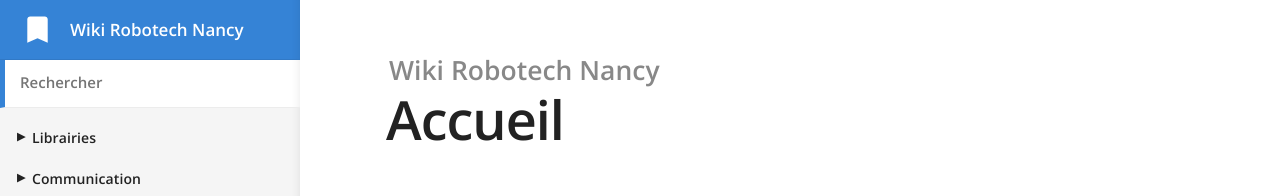
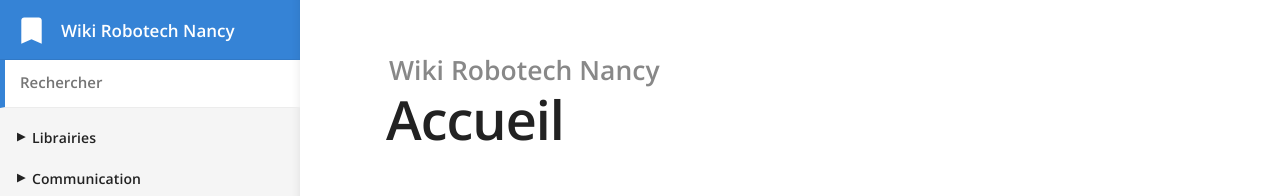
Before and after one commit to RobotechNancy/robotechnancy.github.io, a Jekyll site: the page built from _includes/index.md, in a window 1280 px wide. Shown: the top 196 px of the page. Built offline with Jekyll 4.4.1, drawn with Linux system fonts in a browser that asks for light colours.

Commit message:
Optimisation SSR

```diff
--- a/Gemfile
+++ b/Gemfile
@@ -3,9 +3,6 @@
 gem 'jekyll', '3.9.3'
 
 group :jekyll_plugins do
-  gem 'jekyll-feed', '0.15.1'
-  gem 'jekyll-seo-tag', '2.8.0'
-  gem 'jekyll-sitemap', '1.4.0'
   gem 'github-pages', '228'
   gem 'faraday-retry', '2.1.0'
   gem 'webrick', '1.8.1'
--- a/_config.yml
+++ b/_config.yml
@@ -4,34 +4,12 @@
 title: Wiki Robotech Nancy
 domain: robotechnancy.github.io
 url: https://robotechnancy.github.io/
-
-google_analytics_key:
 show_full_navigation: true
-include:
-  - _includes
-
-# Values for the jekyll-seo-tag gem (https://github.com/jekyll/jekyll-seo-tag)
-logo: /images/icons/siteicon.webp
-description: Wiki du pôle informatique de Robotech Nancy
-author:
-  name: MrSpaar
-  email:
-  twitter: MrSpaar
-social:
-  name: Wiki Robotech Nancy
-  links:
-    - https://github.com/RobotechNancy
-    - https://robotech.polytech-nancy.univ-lorraine.fr/
 
 # -----
 # Build
 
-timezone: Europe/Paris
-permalink: pretty
-
 plugins:
-  - jekyll-sitemap
-  - jekyll-seo-tag
   - jekyll-feed
 
 exclude:
@@ -39,6 +17,9 @@
   - Gemfile.lock
   - README.md
   - LICENCE
+
+include:
+  - _includes
 
 collections:
   docs:
--- a/_layouts/default.html
+++ b/_layouts/default.html
@@ -5,30 +5,26 @@
 		<meta charset="utf-8">
 		<meta name="viewport" content="width=device-width, initial-scale=1">
 
-		{% seo %}
-		{% feed_meta %}
+		<meta property="og:type" content="website">
+		<meta property="og:url" content="{{ site.url }}">
+		<meta property="og:site_name" content="{{ site.title }}">
+		<meta property="og:image" content="{{ site.baseurl }}/images/icons/siteicon.webp">
+		<meta property="og:title" content="{{ page.title }}">
 
 		<link rel="stylesheet" href="//fonts.googleapis.com/css?family=Merriweather:400,400italic,700,700italic|Open+Sans:400,400italic,600,600italic,700,700italic|Inconsolata:400,700">
 		<link rel="stylesheet" href="{{ site.baseurl }}/css/main.css">
 		<link rel="apple-touch-icon" href="{{ site.baseurl }}/images/icons/apple-touch-icon.webp">
 		<link rel="icon" type="image/webp" href="{{ site.baseurl }}/images/icons/touch-icon.webp" sizes="192x192">
 		<link rel="icon" type="image/webp" href="{{ site.baseurl }}/images/icons/favicon.webp">
-
-		{% if jekyll.environment == 'production' and site.google_analytics_key != '' %}
-			<script>
-				window.ga=window.ga||function(){(ga.q=ga.q||[]).push(arguments)};ga.l=+new Date;
-				ga('create', '{{ site.google_analytics_key }}', 'auto');
-				ga('send', 'pageview');
-			</script>
-			<script async src='https://www.google-analytics.com/analytics.js'></script>
-		{% endif %}
 	</head>
 
 	<body>
 		<header>
 			<h1>
-				<a href="{{ site.baseurl }}/"><img src="{{ site.baseurl }}/images/icons/emblem.svg" width="40" height="40" alt="{{ site.title }} logo"></a>
-				<a href="{{ site.baseurl }}/">{{ site.title }}</a>
+				<a href="{{ site.baseurl }}/">
+					<img src="{{ site.baseurl }}/images/icons/emblem.svg" width="40" height="40" alt="{{ site.title }} logo">
+					<span>{{ site.title }}</span>
+				</a>
 				<button type="button" class="open-nav" id="open-nav"></button>
 			</h1>
 
--- a/_sass/_layout.scss
+++ b/_sass/_layout.scss
@@ -144,22 +144,16 @@
 		color: #fff;
 		margin: 0;
 		font-size: 1.7rem;
-		line-height: 0.8;
 		letter-spacing: 0;
 		font-weight: 600;
-		text-indent: 0;
-		@include display-flex();
-		@include flex-direction(row);
-		@include align-items(center);
+		position: relative;
 		border-bottom: 1px solid rgba(0, 0, 0, 0.075);
 
 		a {
-			color: #fff !important;
+			color: inherit !important;
 			text-decoration: none;
-
-			&:hover {
-				color: #fff !important;
-			}
+			height: $emblem-size;
+			display: inline-block;
 		}
 
 		img {
@@ -167,12 +161,15 @@
 			width: $emblem-size;
 			margin-right: $space - 5;
 		}
+
+		span {
+			top: $emblem-size/2 + 3px;
+			position: absolute;
+		}
 	}
 
-	$nav-image: $baseurl + "/images/icons/menu.svg";
-
 	.open-nav {
-		background-image: url($nav-image);
+		background-image: url($baseurl + "/images/icons/menu.svg");
 		background-color: transparent;
 		background-repeat: no-repeat;
 		background-size: 100%;
@@ -301,14 +298,6 @@
 	line-height: 1;
 	margin: 0;
 	width: fit-content;
-
-	nav:not(.full-navigation) & > ul {
-		display: none;
-	}
-
-	nav:not(.full-navigation) &.current > ul {
-		display: block;
-	}
 
 	> a, span {
 		color: var(--content-color);
```
Also changed, not shown: Gemfile.lock.
